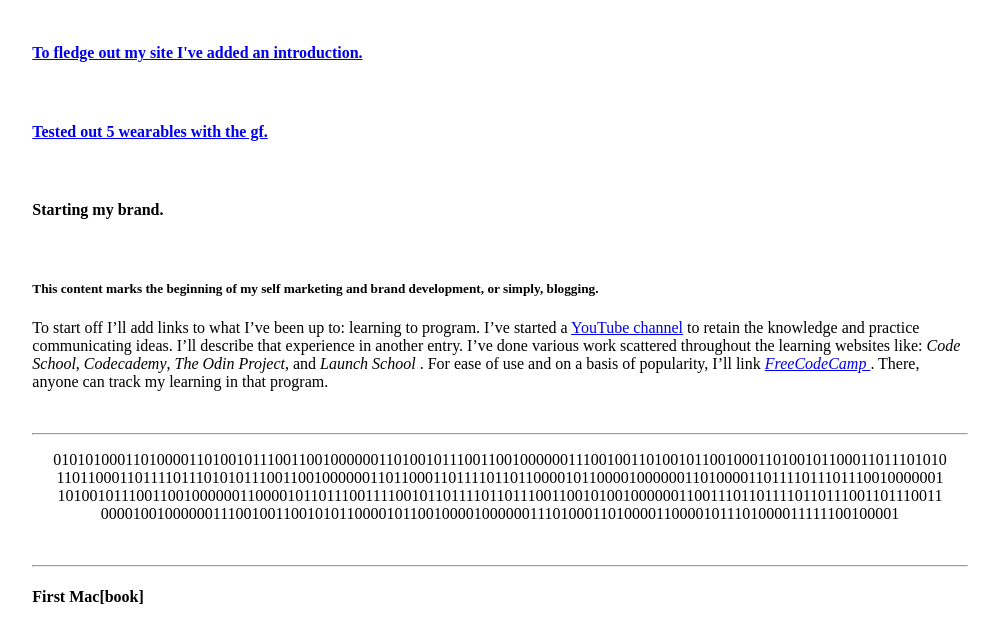
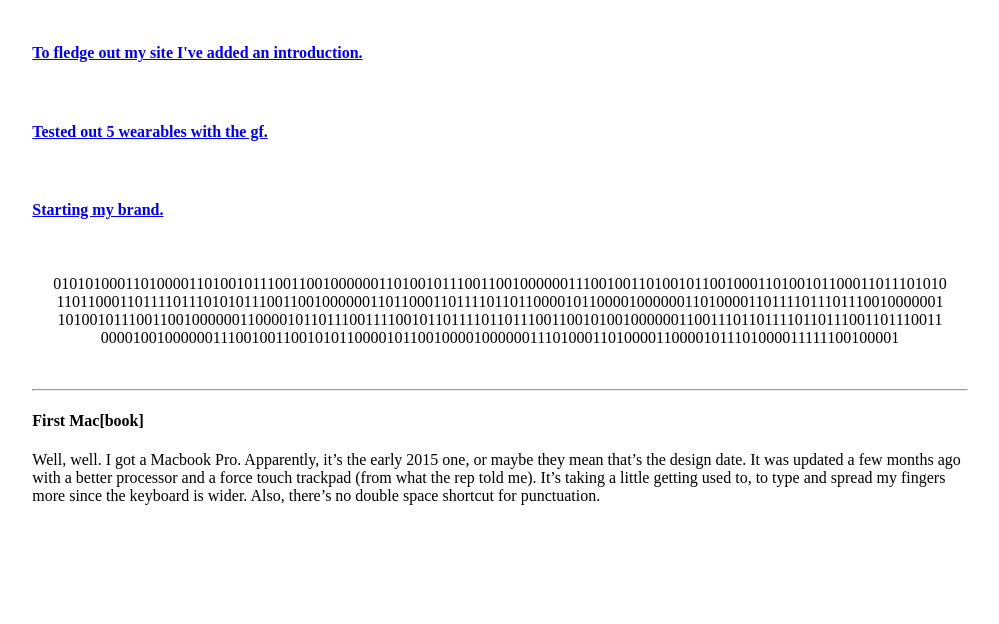
Before and after one commit to carlosvigil/carlosvigil.me, a plain HTML site: page Root/index.html in a window 1280 px wide. Shown: the part 176-800 px from the top of the page, without its empty margins (140-1139 px from the left). Drawn offline with Linux system fonts and the light colour scheme.

Commit message:
move brand post content to individual page

```diff
--- a/Root/index.html
+++ b/Root/index.html
@@ -30,22 +30,8 @@
         <br />
 
         <!-- BRAND POST -->
-        <h4>Starting my brand.</h4>
+        <a href="pages/brand-post.html"><h4>Starting my brand.</h4></a>
         <br />
-
-        <h5>This content marks the beginning of my self marketing and brand development, or simply, blogging.</h5>
-
-        <p>
-            To start off I&#8217;ll add links to what I&#8217;ve been up to: learning to program. I&#8217;ve started a
-            <a href="https://goo.gl/Ct5Z9h">YouTube channel</a> to retain the knowledge and practice communicating ideas.
-            I&#8217;ll describe that experience in another entry. I&#8217;ve done various work scattered throughout the learning
-            websites like: <i>Code School</i>,
-            <i>Codecademy</i>, <i>The Odin Project</i>, and <i>Launch School</i> . For ease of use and on a basis of popularity,
-            I&#8217;ll link <a href="https://goo.gl/9UJmNN"><i>FreeCodeCamp </i></a>. There, anyone can track my learning
-            in that program.
-        </p>
-        <br />
-        <hr />
 
         <!-- RANDOM POST -->
         <p class="center">
--- a/Root/styles/styles.css
+++ b/Root/styles/styles.css
@@ -1,6 +1,5 @@
 .body {
     margin: 5% 13% 8%;
-    background: url(images/logo.png);
 }
 .center {
     text-align: center;
```
Also changed, not shown: Root/pages/brand-post.html (+13 -1 lines).
